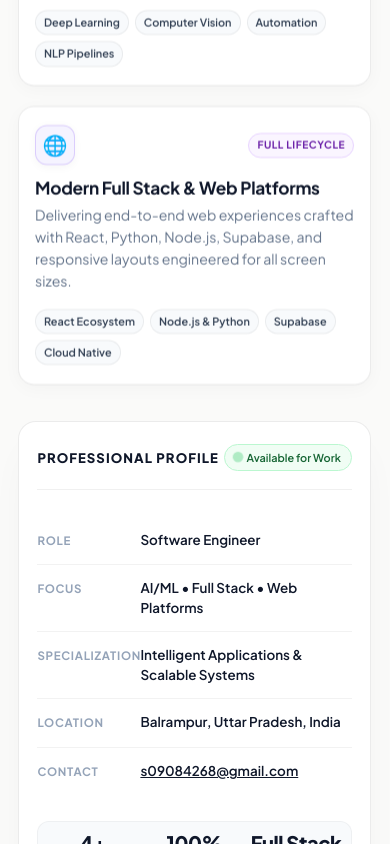
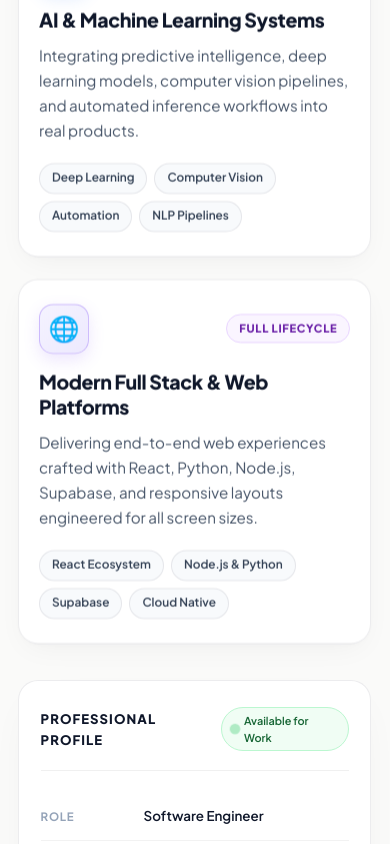
Before and after one commit to SatyaFlux/Satya-Ram-Portfolio, a React (Vite) app: page / in a window 390 px wide. Shown: the part 4860-5704 px from the top of the page. Built offline with nearby package versions, Linux system fonts and the light colour scheme; a web font is replaced by a local one.

Commit message:
Enhance About focus cards size and all-screen display responsiveness

```diff
--- a/src/index.css
+++ b/src/index.css
@@ -1142,73 +1142,120 @@ input, textarea {
 .about-pillars-grid {
   display: flex;
   flex-direction: column;
-  gap: 1.25rem;
-  margin-top: 1.5rem;
+  gap: 1.75rem;
+  margin-top: 2rem;
 }
 
 .pillar-card {
   background: #ffffff;
-  border: 1px solid rgba(0, 0, 0, 0.08);
-  border-radius: 18px;
-  padding: clamp(1.25rem, 2.5vw, 1.6rem);
-  box-shadow: 0 4px 18px rgba(0, 0, 0, 0.03);
-  transition: transform 0.3s cubic-bezier(0.16, 1, 0.3, 1),
-              box-shadow 0.3s ease,
+  border: 1.5px solid rgba(15, 23, 42, 0.08);
+  border-radius: 24px;
+  padding: clamp(1.85rem, 3.2vw, 2.75rem);
+  box-shadow: 0 10px 30px -8px rgba(15, 23, 42, 0.05), 0 2px 8px rgba(15, 23, 42, 0.02);
+  transition: transform 0.35s cubic-bezier(0.16, 1, 0.3, 1),
+              box-shadow 0.35s cubic-bezier(0.16, 1, 0.3, 1),
               border-color 0.3s ease;
   display: flex;
   flex-direction: column;
-  gap: 0.75rem;
+  gap: 1.2rem;
   position: relative;
+  overflow: hidden;
+}
+
+.pillar-card::before {
+  content: '';
+  position: absolute;
+  top: 0;
+  left: 0;
+  width: 4px;
+  height: 100%;
+  opacity: 0;
+  transition: opacity 0.3s ease;
+}
+
+.pillar-card-emerald:hover::before {
+  background: #10b981;
+  opacity: 1;
+}
+
+.pillar-card-blue:hover::before {
+  background: #3b82f6;
+  opacity: 1;
+}
+
+.pillar-card-purple:hover::before {
+  background: #8b5cf6;
+  opacity: 1;
 }
 
 .pillar-card:hover {
-  transform: translateY(-3px);
-  border-color: rgba(15, 23, 42, 0.18);
-  box-shadow: 0 16px 36px -8px rgba(0, 0, 0, 0.07);
+  transform: translateY(-5px);
+  box-shadow: 0 24px 50px -12px rgba(15, 23, 42, 0.1), 0 6px 16px rgba(15, 23, 42, 0.04);
+}
+
+.pillar-card-emerald:hover {
+  border-color: rgba(16, 185, 129, 0.35);
+}
+
+.pillar-card-blue:hover {
+  border-color: rgba(59, 130, 246, 0.35);
+}
+
+.pillar-card-purple:hover {
+  border-color: rgba(139, 92, 246, 0.35);
 }
 
 .pillar-top-row {
   display: flex;
   align-items: center;
   justify-content: space-between;
-  gap: 12px;
+  gap: 16px;
 }
 
 .pillar-icon-box {
-  width: 44px;
-  height: 44px;
-  border-radius: 12px;
+  width: 60px;
+  height: 60px;
+  border-radius: 16px;
   display: flex;
   align-items: center;
   justify-content: center;
-  font-size: 1.35rem;
+  font-size: 1.9rem;
   flex-shrink: 0;
-  box-shadow: 0 2px 8px rgba(0, 0, 0, 0.04);
+  box-shadow: 0 4px 14px rgba(0, 0, 0, 0.04);
+  transition: transform 0.35s cubic-bezier(0.16, 1, 0.3, 1);
+}
+
+.pillar-card:hover .pillar-icon-box {
+  transform: scale(1.08) rotate(2deg);
 }
 
 .pillar-icon-emerald {
-  background: #ecfdf5;
-  border: 1px solid rgba(16, 185, 129, 0.25);
+  background: linear-gradient(135deg, #ecfdf5 0%, #d1fae5 100%);
+  border: 1.5px solid rgba(16, 185, 129, 0.35);
+  box-shadow: 0 6px 16px rgba(16, 185, 129, 0.15);
 }
 
 .pillar-icon-blue {
-  background: #eff6ff;
-  border: 1px solid rgba(59, 130, 246, 0.25);
+  background: linear-gradient(135deg, #eff6ff 0%, #dbeafe 100%);
+  border: 1.5px solid rgba(59, 130, 246, 0.35);
+  box-shadow: 0 6px 16px rgba(59, 130, 246, 0.15);
 }
 
 .pillar-icon-purple {
-  background: #f5f3ff;
-  border: 1px solid rgba(139, 92, 246, 0.25);
+  background: linear-gradient(135deg, #f5f3ff 0%, #ede9fe 100%);
+  border: 1.5px solid rgba(139, 92, 246, 0.35);
+  box-shadow: 0 6px 16px rgba(139, 92, 246, 0.15);
 }
 
 .pillar-category-tag {
   font-family: var(--font-sans);
-  font-size: 0.68rem;
-  font-weight: 700;
-  letter-spacing: 0.05em;
+  font-size: clamp(0.74rem, 1vw, 0.8rem);
+  font-weight: 800;
+  letter-spacing: 0.06em;
   text-transform: uppercase;
-  padding: 4px 10px;
+  padding: 6px 14px;
   border-radius: 999px;
+  transition: all 0.2s ease;
 }
 
 .tag-emerald {
@@ -1229,38 +1276,44 @@ input, textarea {
   border: 1px solid #e9d5ff;
 }
 
+.pillar-body {
+  display: flex;
+  flex-direction: column;
+  gap: 0.55rem;
+}
+
 .pillar-title {
   font-family: var(--font-sans);
-  font-size: clamp(1.05rem, 1.8vw, 1.25rem);
-  font-weight: 700;
-  letter-spacing: -0.015em;
+  font-size: clamp(1.35rem, 2.2vw, 1.68rem);
+  font-weight: 800;
+  letter-spacing: -0.02em;
   color: #0f172a;
-  line-height: 1.3;
-  margin-bottom: 0.35rem;
+  line-height: 1.32;
+  margin: 0;
 }
 
 .pillar-desc {
-  font-size: 0.92rem;
-  line-height: 1.6;
-  color: #64748b;
+  font-size: clamp(0.98rem, 1.25vw, 1.08rem);
+  line-height: 1.72;
+  color: #475569;
   margin: 0;
 }
 
 .pillar-tags-row {
   display: flex;
   flex-wrap: wrap;
-  gap: 6px;
-  margin-top: 0.25rem;
+  gap: 8px;
+  margin-top: 0.35rem;
 }
 
 .pillar-tag {
   font-family: var(--font-sans);
-  font-size: 0.72rem;
+  font-size: clamp(0.76rem, 1vw, 0.84rem);
   font-weight: 600;
   color: #334155;
   background: #f8fafc;
-  border: 1px solid rgba(0, 0, 0, 0.06);
-  padding: 3px 10px;
+  border: 1px solid rgba(15, 23, 42, 0.08);
+  padding: 6px 14px;
   border-radius: 999px;
   transition: all 0.2s ease;
 }
@@ -1268,18 +1321,19 @@ input, textarea {
 .pillar-card:hover .pillar-tag {
   background: #f1f5f9;
   color: #0f172a;
+  border-color: rgba(15, 23, 42, 0.16);
 }
 
 /* Right Executive Profile Card */
 .about-dossier-card {
   background: #ffffff;
-  border: 1px solid rgba(0, 0, 0, 0.08);
-  border-radius: 20px;
-  padding: clamp(1.8rem, 3.5vw, 2.4rem);
-  box-shadow: 0 20px 45px -15px rgba(0, 0, 0, 0.06);
+  border: 1.5px solid rgba(15, 23, 42, 0.08);
+  border-radius: 24px;
+  padding: clamp(2rem, 3.5vw, 2.8rem);
+  box-shadow: 0 16px 45px -15px rgba(0, 0, 0, 0.06);
   display: flex;
   flex-direction: column;
-  gap: 1.6rem;
+  gap: 1.85rem;
 }
 
 .dossier-top-bar {
@@ -4167,39 +4221,53 @@ input, textarea {
     gap: 2.25rem;
   }
 
+  .about-pillars-grid {
+    gap: 1.35rem;
+    margin-top: 1.5rem;
+  }
+
   .pillar-card {
-    padding: 1.15rem 1rem;
-    border-radius: 16px;
+    padding: 1.5rem 1.25rem;
+    border-radius: 20px;
+    gap: 1rem;
   }
 
   .pillar-icon-box {
-    width: 40px;
-    height: 40px;
-    font-size: 1.25rem;
+    width: 50px;
+    height: 50px;
+    font-size: 1.55rem;
+    border-radius: 14px;
   }
 
   .pillar-category-tag {
-    font-size: 0.64rem;
-    padding: 3px 8px;
+    font-size: 0.7rem;
+    padding: 5px 12px;
   }
 
   .pillar-title {
-    font-size: 1.08rem;
+    font-size: clamp(1.22rem, 4.4vw, 1.4rem);
+    line-height: 1.32;
   }
 
   .pillar-desc {
-    font-size: 0.88rem;
-    line-height: 1.55;
+    font-size: 0.95rem;
+    line-height: 1.65;
+  }
+
+  .pillar-tags-row {
+    gap: 7px;
+    margin-top: 0.25rem;
   }
 
   .pillar-tag {
-    font-size: 0.68rem;
-    padding: 3px 8px;
+    font-size: 0.74rem;
+    padding: 5px 12px;
   }
 
   .about-dossier-card {
-    padding: 1.35rem 1.15rem;
-    border-radius: 18px;
+    padding: 1.6rem 1.35rem;
+    border-radius: 20px;
+    gap: 1.35rem;
   }
 
   .dossier-row {
```
